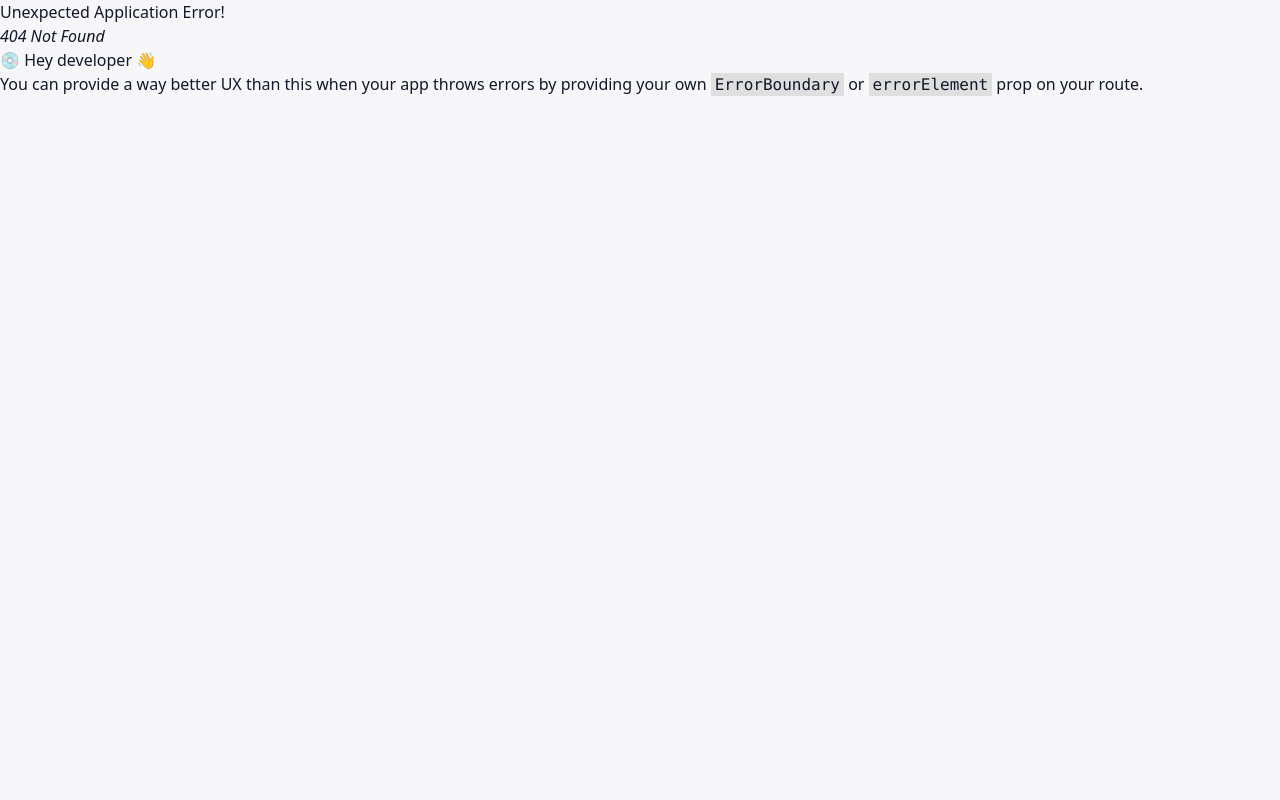
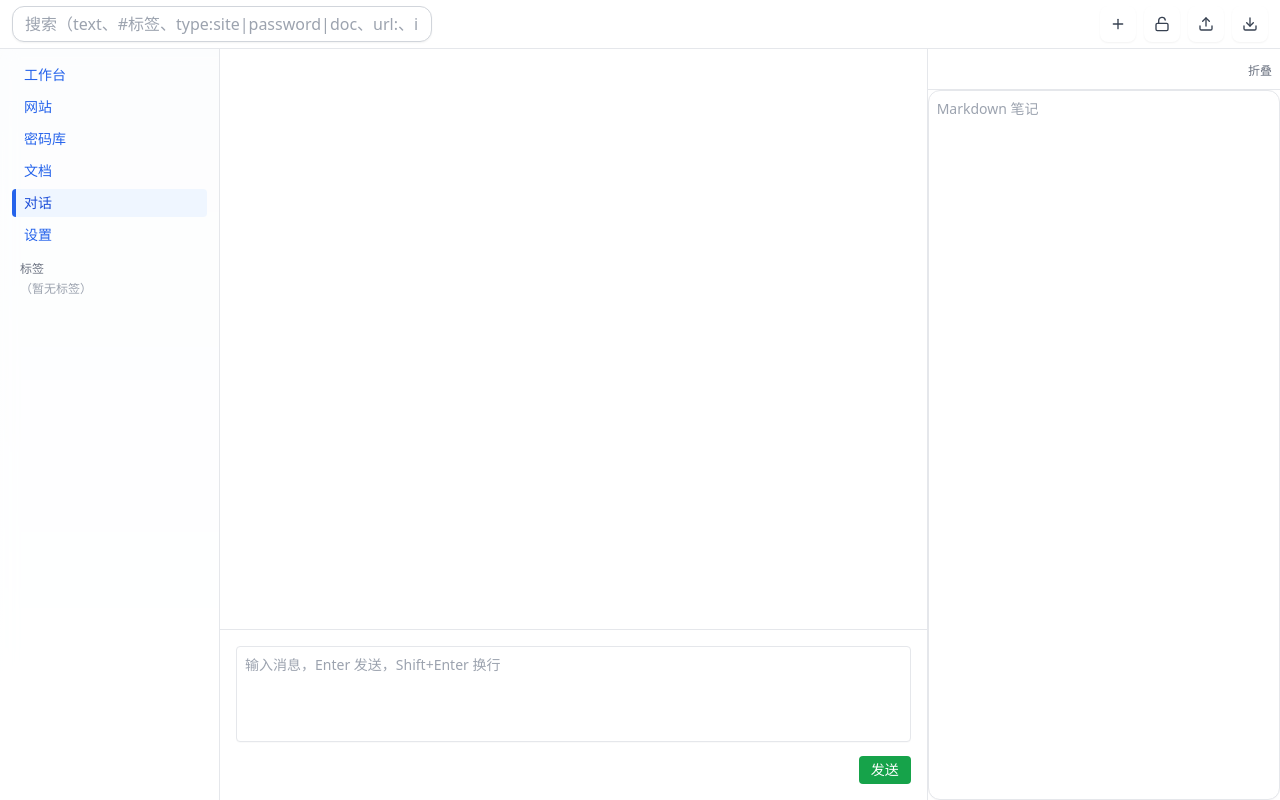
Before and after one commit to 77Ezra1/personal-ezra, a React (Vite) app: page /chat in a window 1280 px wide. Before the commit this address had no page. Built offline with nearby package versions, Linux system fonts and the light colour scheme.

Commit message:
feat: add chat page with LLM and markdown editor

```diff
--- a/src/components/Sidebar.tsx
+++ b/src/components/Sidebar.tsx
@@ -16,6 +16,7 @@ export default function Sidebar() {
         <NavLink to="/sites" className={linkClass}>网站</NavLink>
         <NavLink to="/vault" className={linkClass}>密码库</NavLink>
         <NavLink to="/docs" className={linkClass}>文档</NavLink>
+        <NavLink to="/chat" className={linkClass}>对话</NavLink>
         <NavLink to="/settings" className={linkClass}>设置</NavLink>
       </nav>
 
--- a/src/pages/Chat.tsx
+++ b/src/pages/Chat.tsx
@@ -1,21 +1,124 @@
-import { useState, useRef, useEffect } from 'react'
+import { useState, useRef, useEffect, KeyboardEvent } from 'react'
 import ReactMarkdown from 'react-markdown'
 import { chatWithLLM } from '../lib/llm'
+
+interface Message {
+  role: 'user' | 'assistant'
+  text: string
+}
+
+export default function Chat() {
+  const [messages, setMessages] = useState<Message[]>([])
+  const [input, setInput] = useState('')
+  const [loading, setLoading] = useState(false)
+  const [note, setNote] = useState('')
+  const [showEditor, setShowEditor] = useState(true)
+  const bottomRef = useRef<HTMLDivElement>(null)
+
+  useEffect(() => {
+    bottomRef.current?.scrollIntoView({ behavior: 'smooth' })
+  }, [messages, loading])
+
+  const send = async () => {
+    if (!input.trim()) return
+    const userMsg: Message = { role: 'user', text: input }
+    setMessages(m => [...m, userMsg])
+    setInput('')
+    setLoading(true)
+    try {
+      const reply = await chatWithLLM(userMsg.text)
+      setMessages(m => [...m, { role: 'assistant', text: reply }])
     } finally {
       setLoading(false)
     }
   }
-              ) : (
-                m.text
-              )}
+
+  const onKeyDown = (e: KeyboardEvent<HTMLTextAreaElement>) => {
+    if (e.key === 'Enter' && !e.shiftKey) {
+      e.preventDefault()
+      send()
+    }
+  }
+
+  return (
+    <div className="flex h-full relative">
+      <div className="flex-1 flex flex-col">
+        <div className="flex-1 overflow-y-auto p-4 space-y-4">
+          {messages.map((m, i) => (
+            <div key={i} className={`flex ${m.role === 'user' ? 'justify-end' : 'justify-start'}`}>
+              <div
+                className={`max-w-[80%] rounded-2xl px-3 py-2 text-sm whitespace-pre-wrap ${
+                  m.role === 'user' ? 'bg-green-100' : 'bg-gray-50'
+                }`}
+              >
+                {m.role === 'assistant' ? (
+                  <ReactMarkdown
+                    components={{
+                      code({ inline, ...props }) {
+                        return inline ? (
+                          <code className="bg-green-200 text-green-800 rounded px-1" {...props} />
+                        ) : (
+                          <pre className="bg-green-100 p-2 rounded overflow-x-auto"><code {...props} /></pre>
+                        )
+                      },
+                      a(props) {
+                        return <a className="text-green-700 underline" target="_blank" rel="noreferrer" {...props} />
+                      }
+                    }}
+                  >
+                    {m.text}
+                  </ReactMarkdown>
+                ) : (
+                  m.text
+                )}
+              </div>
             </div>
+          ))}
+          {loading && <div className="text-gray-400 text-sm">…</div>}
+          <div ref={bottomRef} />
+        </div>
+        <div className="p-4 border-t">
+          <textarea
+            value={input}
+            onChange={e => setInput(e.target.value)}
+            onKeyDown={onKeyDown}
+            placeholder="输入消息，Enter 发送，Shift+Enter 换行"
+            className="w-full border rounded p-2 text-sm h-24 resize-none"
+          />
+          <div className="text-right mt-2">
+            <button
+              onClick={send}
+              disabled={loading}
+              className="px-3 py-1 bg-green-600 text-white text-sm rounded disabled:opacity-50"
+            >
+              发送
+            </button>
           </div>
-        ))}
-        <div ref={bottomRef} />
+        </div>
       </div>
 
+      {showEditor ? (
+        <div className="w-1/3 border-l flex flex-col">
+          <div className="p-2 border-b text-right">
+            <button onClick={() => setShowEditor(false)} className="text-xs text-gray-500">
+              折叠
+            </button>
+          </div>
+          <textarea
+            value={note}
+            onChange={e => setNote(e.target.value)}
+            placeholder="Markdown 笔记"
+            className="flex-1 p-2 text-sm resize-none"
+          />
+        </div>
+      ) : (
+        <button
+          onClick={() => setShowEditor(true)}
+          className="absolute right-0 top-1/2 -translate-y-1/2 bg-gray-200 text-xs px-2 py-1 rounded-l"
+        >
+          展开编辑器
         </button>
-      </div>
+      )}
     </div>
   )
 }
--- a/src/routes.tsx
+++ b/src/routes.tsx
@@ -4,6 +4,7 @@ import Sites from './pages/Sites'
 import Vault from './pages/Vault'
 import Docs from './pages/Docs'
 import Settings from './pages/Settings'
+import Chat from './pages/Chat'
 import App from './App'
 
 export const router = createBrowserRouter([
@@ -15,6 +16,7 @@ export const router = createBrowserRouter([
       { path: 'sites', element: <Sites /> },
       { path: 'vault', element: <Vault /> },
       { path: 'docs', element: <Docs /> },
+      { path: 'chat', element: <Chat /> },
       { path: 'settings', element: <Settings /> }
     ]
   }
```
Also changed, not shown: 2 other files (tests, documents, lock files or other folders).
